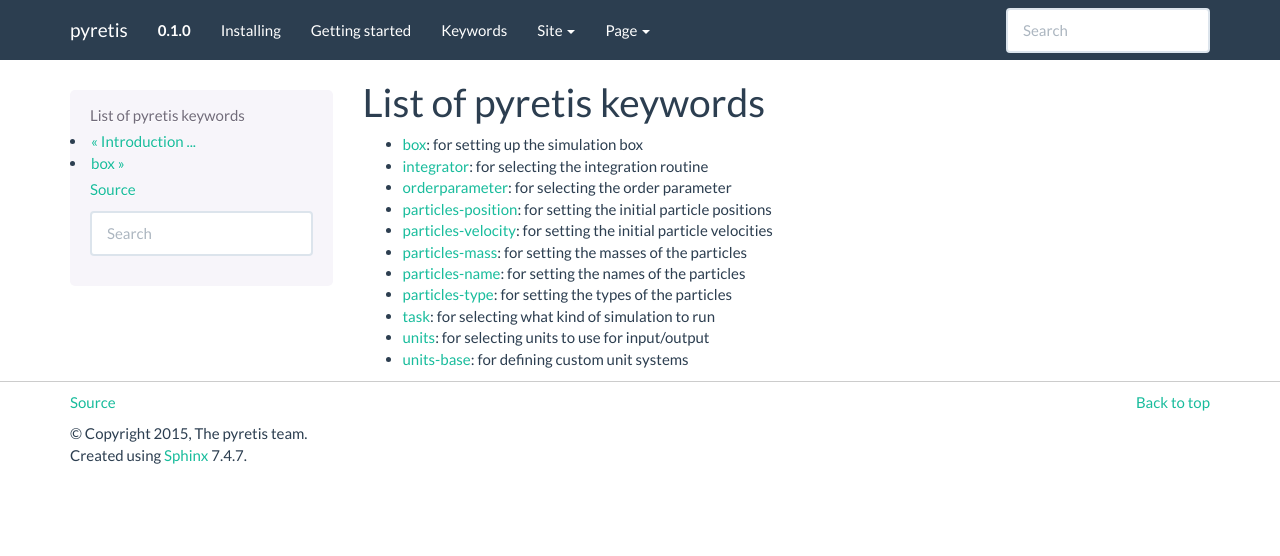
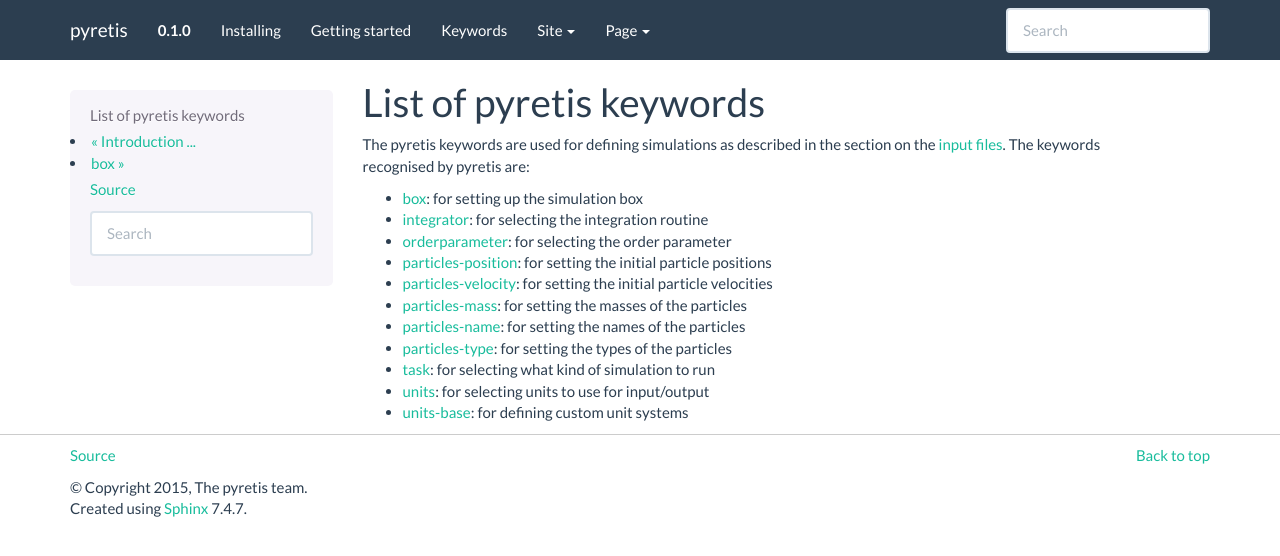
Before and after one commit to jonasjaeger-sci/mod905, a Sphinx documentation site: the page built from docs/user/keywords/keywords.rst, in a window 1280 px wide. Shown: the top 556 px of the page. Built offline with Sphinx 7.4.7, drawn with Linux system fonts in a browser that asks for light colours; formulas are drawn with MathJax 3.

Commit message:
Updated description of keywords + added greeting

```diff
--- a/docs/user/keywords/keywords.rst
+++ b/docs/user/keywords/keywords.rst
@@ -2,6 +2,11 @@
 
 List of pyretis keywords
 ========================
+
+The pyretis keywords are used for defining simulations
+as described in the section on the
+:ref:`input files<user-guide-input>`.
+The keywords recognised by pyretis are:
 
 .. toctree::
     :maxdepth: 1
```
Also changed, not shown: docs/user/getting-started.rst (+8 -2 lines).
